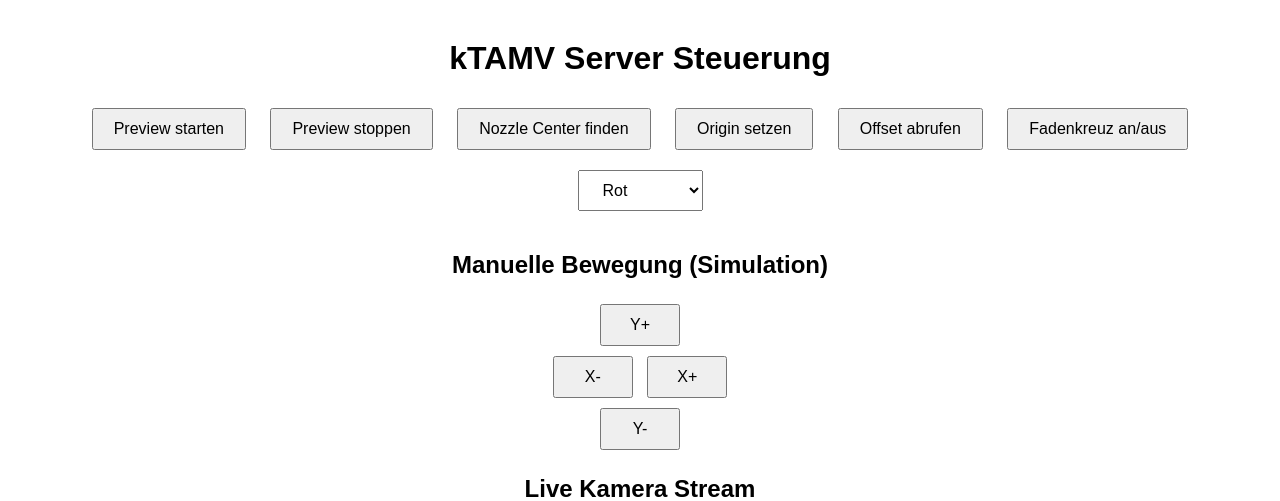
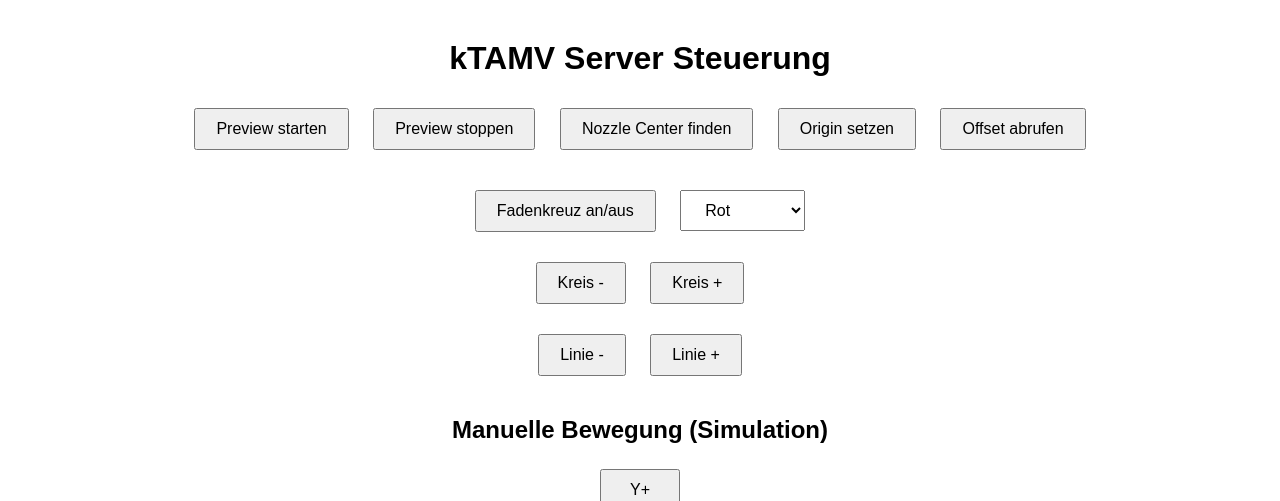
Before and after one commit to daTobi1/ktamv-server-custom, a Flask app: page / in a window 1280 px wide. Shown: the top 501 px of the page. Run offline with Flask 3, Linux system fonts and the light colour scheme.

Commit message:
Update index.html

```diff
--- a/webui/templates/index.html
+++ b/webui/templates/index.html
@@ -49,7 +57,11 @@
         <button onclick="sendCommand('find_nozzle_center')">Nozzle Center finden</button>
         <button onclick="sendCommand('set_origin')">Origin setzen</button>
         <button onclick="sendCommand('get_offset')">Offset abrufen</button>
+    </div>
+
+    <div style="margin-top:20px;">
         <button onclick="toggleCrosshair()">Fadenkreuz an/aus</button>
+
         <select id="colorPicker" onchange="changeCrosshairColor()">
             <option value="red">Rot</option>
             <option value="green">Grün</option>
@@ -59,6 +71,16 @@
             <option value="cyan">Cyan</option>
             <option value="magenta">Magenta</option>
         </select>
+
+        <div style="margin-top:10px;">
+            <button onclick="changeCircleSize(-10)">Kreis -</button>
+            <button onclick="changeCircleSize(10)">Kreis +</button>
+        </div>
+
+        <div style="margin-top:10px;">
+            <button onclick="changeLineWidth(-1)">Linie -</button>
+            <button onclick="changeLineWidth(1)">Linie +</button>
+        </div>
     </div>
 
     <div class="movement-buttons">
@@ -80,13 +102,19 @@
     <h2>Live Kamera Stream</h2>
     <div class="camera-container">
         <img src="http://192.168.178.110/webcam/?action=stream" alt="Live Kamera Stream">
-        <div id="crosshair" class="crosshair hidden"></div>
+        <div id="crosshair" class="crosshair hidden">
+            <div class="crosshair-line vertical"></div>
+            <div class="crosshair-line horizontal"></div>
+            <div class="circle" id="centerCircle"></div>
+        </div>
     </div>
 
     <script>
         let x = 0;
         let y = 0;
         let crosshairVisible = false;
+        let circleSize = 100;
+        let lineWidth = 2;
 
         function sendCommand(command) {
             let method = (command === 'get_offset') ? 'GET' : 'POST';
@@ -116,11 +144,28 @@
 
         function changeCrosshairColor() {
             const color = document.getElementById('colorPicker').value;
-            const crosshair = document.getElementById('crosshair');
-            crosshair.style.setProperty('--crosshair-color', color);
+            const lines = document.querySelectorAll('.crosshair-line');
+            const circle = document.getElementById('centerCircle');
+            lines.forEach(line => {
+                line.style.background = color;
+            });
+            circle.style.borderColor = color;
+        }
 
-            crosshair.querySelector(':before').style.background = color;
-            crosshair.querySelector(':after').style.background = color;
+        function changeCircleSize(amount) {
+            circleSize += amount;
+            if (circleSize < 20) circleSize = 20;
+            const circle = document.getElementById('centerCircle');
+            circle.style.width = circleSize + 'px';
+            circle.style.height = circleSize + 'px';
+        }
+
+        function changeLineWidth(amount) {
+            lineWidth += amount;
+            if (lineWidth < 1) lineWidth = 1;
+            if (lineWidth > 20) lineWidth = 20;
+            document.querySelector('.vertical').style.width = lineWidth + 'px';
+            document.querySelector('.horizontal').style.height = lineWidth + 'px';
         }
     </script>
 </body>
```
Also changed, not shown: other parts of webui/templates/index.html (+22 -14 lines).
